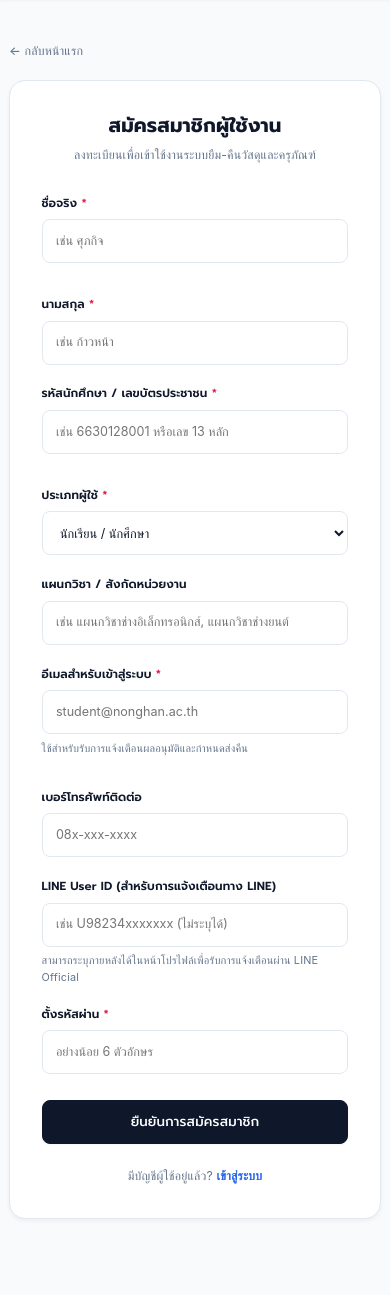
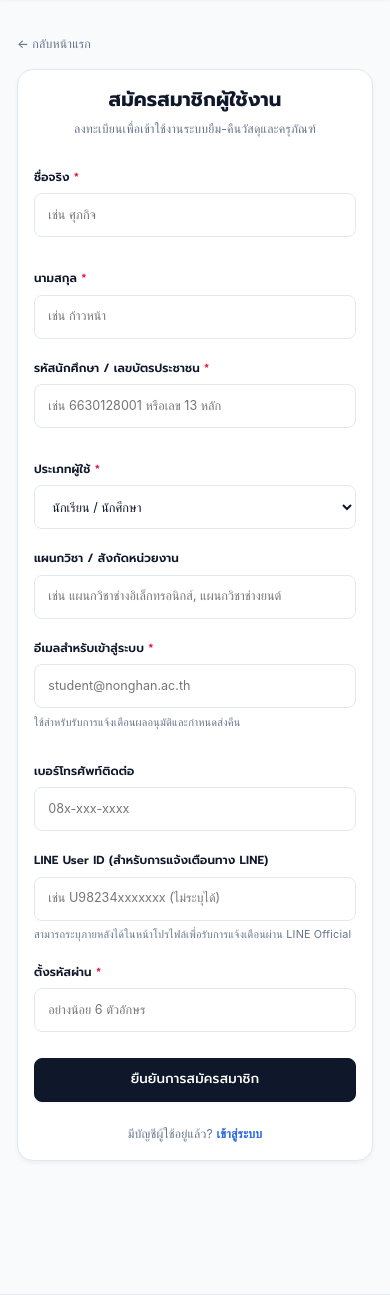
Before and after one commit to suphakitbest3004/borrow-system, a Flask app: page /register in a window 390 px wide. Shown: the part 65-1360 px from the top of the page. Run offline with Flask 3, Linux system fonts and the light colour scheme; some web fonts are replaced.

Commit message:
Add files via upload

```diff
--- a/static/css/style.css
+++ b/static/css/style.css
@@ -652,7 +652,32 @@ code, .font-mono, [data-mono] {
   border: 1.5px solid white;
 }
 
+/* Auth Container (Login / Register full-screen responsive) */
+.auth-container {
+  width: 100%;
+  max-width: 520px;
+  margin: 1.5rem auto 3rem;
+  padding: 0 clamp(0.5rem, 2vw, 1rem);
+}
+
+.auth-card-body {
+  padding: clamp(1.25rem, 5vw, 2.25rem);
+}
+
 @media (max-width: 1023px) {
+  .app-layout {
+    display: block !important;
+    width: 100% !important;
+    min-width: 100% !important;
+  }
+
+  .app-main {
+    width: 100% !important;
+    min-width: 100% !important;
+    max-width: 100% !important;
+    display: block !important;
+  }
+
   .guest-nav-links {
     display: none;
   }
@@ -665,12 +690,15 @@ code, .font-mono, [data-mono] {
     display: flex;
     align-items: center;
     justify-content: space-between;
-    height: 62px;
+    height: 60px;
+    width: 100%;
     background: #ffffff;
     border-bottom: 1px solid var(--border);
-    padding: 0 1.25rem;
+    padding: 0 clamp(0.75rem, 3vw, 1.25rem);
     position: sticky;
     top: 0;
+    left: 0;
+    right: 0;
     z-index: 45;
   }
 
--- a/templates/auth/login.html
+++ b/templates/auth/login.html
@@ -3,14 +3,14 @@
 {% block title %}เข้าสู่ระบบ{% endblock %}
 
 {% block content %}
-<div style="max-width: 440px; margin: 2rem auto;">
-    <div style="margin-bottom: 1.25rem;">
+<div class="auth-container">
+    <div style="margin-bottom: 1rem;">
         <a href="{{ url_for('index') }}" style="display: inline-flex; align-items: center; gap: 0.4rem; color: var(--text-muted); text-decoration: none; font-size: 0.88rem; font-weight: 500;">
             ← กลับหน้าแรก
         </a>
     </div>
     <div class="card">
-        <div class="card-body" style="padding: 2.25rem;">
+        <div class="card-body auth-card-body">
             <div style="text-align: center; margin-bottom: 2rem;">
                 <div style="width: 52px; height: 52px; background: var(--primary); color: white; border-radius: var(--radius-lg); display: inline-flex; align-items: center; justify-content: center; font-size: 1.6rem; margin-bottom: 0.75rem;">
                     📦
--- a/templates/auth/register.html
+++ b/templates/auth/register.html
@@ -3,14 +3,14 @@
 {% block title %}สมัครสมาชิกใหม่{% endblock %}
 
 {% block content %}
-<div style="max-width: 580px; margin: 2rem auto;">
-    <div style="margin-bottom: 1.25rem;">
+<div class="auth-container">
+    <div style="margin-bottom: 1rem;">
         <a href="{{ url_for('index') }}" style="display: inline-flex; align-items: center; gap: 0.4rem; color: var(--text-muted); text-decoration: none; font-size: 0.88rem; font-weight: 500;">
             ← กลับหน้าแรก
         </a>
     </div>
     <div class="card">
-        <div class="card-body" style="padding: 2.25rem;">
+        <div class="card-body auth-card-body">
             <div style="text-align: center; margin-bottom: 2rem;">
                 <h1 style="font-size: 1.4rem; font-weight: 700; color: var(--text-main); margin-bottom: 0.25rem;">สมัครสมาชิกผู้ใช้งาน</h1>
                 <p style="font-size: 0.875rem; color: var(--text-muted);">ลงทะเบียนเพื่อเข้าใช้งานระบบยืม-คืนวัสดุและครุภัณฑ์</p>
--- a/templates/base.html
+++ b/templates/base.html
@@ -85,7 +85,6 @@
     </header>
     {% endif %}
 
-    <div class="app-layout">
     {% if current_user %}
     <!-- Mobile & Tablet Topbar (< 1024px) -->
     <header class="mobile-topbar">
@@ -112,7 +111,10 @@
             </a>
         </div>
     </header>
+    {% endif %}
 
+    <div class="app-layout">
+        {% if current_user %}
         <!-- Sidebar Backdrop for Mobile/Tablet Drawer -->
         <div id="sidebarBackdrop" class="sidebar-backdrop"></div>
 
```
Also changed, not shown: inventory.db. Lines whose indentation alone changed are shown as unchanged.
